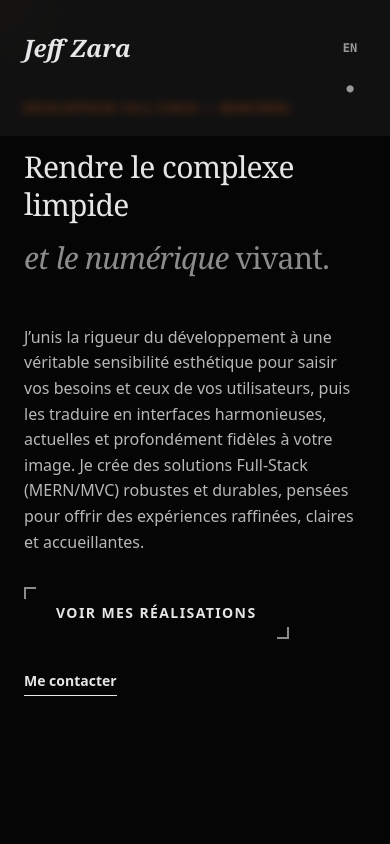
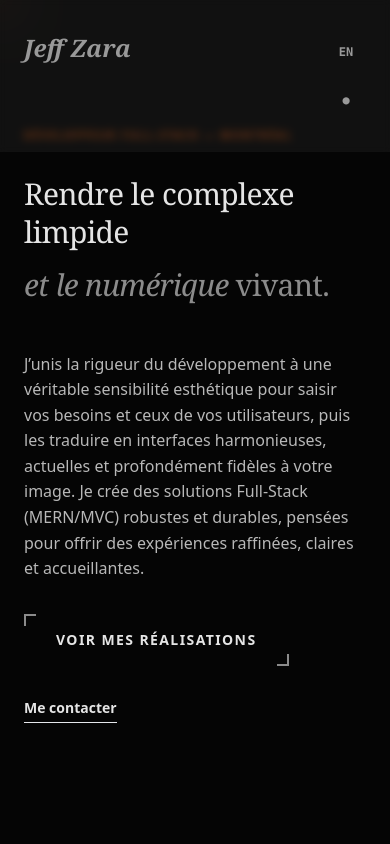
Before and after one commit to jfzara/JeffZaraPortfolio2025, a React (Vite) app: page / in a window 390 px wide. Shown: the top 844 px of the page. Built offline with nearby package versions, Linux system fonts and the light colour scheme.

Commit message:
ajustements fianux

```diff
--- a/src/Portfolio.jsx
+++ b/src/Portfolio.jsx
@@ -6,7 +6,7 @@ import { useTheme } from "./theme/ThemeContext";
 import livanoVideo from "./assets/projects/major/livano/Livano_video.mp4";
 import youchefVideo from "./assets/projects/major/youchef/Youchef_video.mp4";
 
-/* --- 0. DATA (INCHANGÉ) --- */
+/* --- 0. DATA (TRADUCTION ANGLAISE MISE À JOUR) --- */
 const CONTENT = {
     fr: {
         nav: { projects: "Projets", expertise: "Expertise", contact: "Contact" },
@@ -60,13 +60,14 @@ const CONTENT = {
     en: {
         nav: { projects: "Projects", expertise: "Expertise", contact: "Contact" },
         hero: {
+            // TRADUCTION EXACTE DU FRANÇAIS
             role: "Full-Stack Developer — Montreal",
-            desc: "I unite development rigor with a genuine aesthetic sensitivity to capture your needs and those of your users, then translate them into harmonious, modern interfaces that are deeply faithful to your image. I create robust and durable Full-Stack (MERN/MVC) solutions, designed to offer refined, clear, and welcoming experiences.",
-            ctaPrimary: "View Work",
-            ctaSecondary: "Get in Touch",
-            title: "I build interfaces that solve real problems",
-            subtitle_start: "reliable, secure, and",
-            subtitle_highlight: "engaging."
+            desc: "I unite development rigor with a true aesthetic sensibility to grasp your needs and those of your users, then translate them into harmonious, current interfaces that are deeply faithful to your image. I create robust and durable Full-Stack (MERN/MVC) solutions, designed to offer refined, clear, and welcoming experiences.",
+            ctaPrimary: "View My Projects",
+            ctaSecondary: "Contact Me",
+            title: "Making the complex clear",
+            subtitle_start: "and the digital",
+            subtitle_highlight: "alive."
         },
         projects: {
             title: "Selected Works",
@@ -145,12 +146,9 @@ const styles = `
 `;
 
 const TYPO = {
-    // text-3xl (mobile) / font-normal (mobile)
     Heading: "font-serif text-3xl md:text-5xl lg:text-6xl font-normal md:font-medium tracking-tight leading-[1.1]",
     SubHeading: "font-serif text-2xl md:text-3xl font-normal leading-tight",
-    // text-base (mobile)
     Body: "font-sans text-base md:text-xl leading-[1.6] opacity-80 font-light",
-    // text-xs (desktop) et md:text-sm (desktop)
     Meta: "font-sans text-[10px] md:text-sm uppercase tracking-[0.2em] opacity-50 font-bold",
 };
 
@@ -214,7 +212,6 @@ const OpenButton = ({ children, href, className = "" }) => {
             href={href}
             target="_blank"
             rel="noopener noreferrer"
-            // active:scale-[0.98] pour feedback tactile mobile
             className={`relative group inline-block px-8 py-4 text-sm md:px-10 md:py-5 md:text-base font-sans font-bold tracking-widest uppercase transition-all duration-300 active:scale-[0.98] ${className}`}
         >
             <span className="absolute top-0 left-0 w-3 h-3 border-t-2 border-l-2 border-current transition-all duration-300 group-hover:w-full group-hover:h-full opacity-60 group-hover:opacity-100 group-hover:border-orange-500" />
@@ -317,32 +314,39 @@ const Background = ({ themeMode }) => {
 };
 
 
-/* --- 3. SECTIONS VUE PRINCIPALE --- */
+/* --- 3. SECTIONS VUE PRINCIPALE (INCHANGÉE) --- */
 
-const Navbar = ({ toggleTheme, lang, setLang, t }) => (
-    // Backdrop pour éviter le mélange au scroll sur mobile
-    <nav className="fixed top-0 w-full px-6 py-8 flex justify-between items-start z-40 text-[#999] backdrop-blur-sm bg-black/5 dark:bg-white/5 md:bg-transparent">
-        <a href="#" className="font-serif text-2xl italic font-bold text-white/90 hover:opacity-70 transition-opacity">
+const Navbar = ({ toggleTheme, lang, setLang, t, themeMode }) => {
+    // Couleur du texte par défaut (sombre en mode clair, gris clair en mode sombre)
+    const defaultColorClass = themeMode === 'dark' ? 'text-[#999]' : 'text-[#333]';
+
+    // Couleur du texte au survol (orange en mode clair, blanc en mode sombre)
+    const hoverColorClass = themeMode === 'light' ? 'hover:text-orange-600' : 'hover:text-white';
+
+    return (
+        <nav className={`fixed top-0 w-full px-6 py-8 flex justify-between items-start z-40 ${defaultColorClass} backdrop-blur-sm bg-black/5 dark:bg-white/5 md:bg-transparent`}>
+            <a href="#" className="font-serif text-2xl italic font-bold hover:opacity-70 transition-opacity relative z-20">
                 Jeff Zara
             </a>
-        <div className="flex flex-col items-end gap-2">
+            <div className="flex flex-col items-end gap-2 relative z-20">
                 <button
                     onClick={() => setLang(l => l === 'fr' ? 'en' : 'fr')}
-                // Bouton plus grand pour touch et md:w-10 md:h-10 pour desktop
-                className="w-8 h-8 md:w-10 md:h-10 flex items-center justify-center text-xs md:text-sm font-mono font-bold hover:text-white transition-colors"
+                    // TAILLE BOUTON AUGMENTÉE
+                    className={`w-10 h-10 md:w-12 md:h-12 flex items-center justify-center text-xs md:text-sm font-mono font-bold ${hoverColorClass} transition-colors`}
                 >
                     {lang === 'fr' ? 'EN' : 'FR'}
                 </button>
                 <button
                     onClick={toggleTheme}
-                 // Bouton plus grand pour touch et md:w-10 md:h-10 pour desktop
-                className="w-8 h-8 md:w-10 md:h-10 flex items-center justify-center text-xs md:text-sm font-mono font-bold hover:text-white transition-colors"
+                    // TAILLE BOUTON AUGMENTÉE
+                    className={`w-10 h-10 md:w-12 md:h-12 flex items-center justify-center text-xs md:text-sm font-mono font-bold ${hoverColorClass} transition-colors`}
                 >
                     ●
                 </button>
             </div>
         </nav>
     );
+};
 
 const HeroSection = ({ t, lang }) => {
 
@@ -351,9 +355,9 @@ const HeroSection = ({ t, lang }) => {
     const displaySubHighlight = t.hero.subtitle_highlight;
 
     return (
-        <section className="min-h-[85vh] flex flex-col justify-center px-6 md:px-12 max-w-7xl mx-auto pt-20">
+        // Padding augmenté pour dégager l'espace sous la navbar
+        <section className="min-h-[85vh] flex flex-col justify-center px-6 md:px-12 max-w-7xl mx-auto pt-32 md:pt-48">
             <FadeIn delay={100}>
-                {/* Utilisation de TYPO.Meta mis à jour */}
                 <span className={`${TYPO.Meta} text-orange-600 block mb-8`}>{t.hero.role}</span>
 
                 <h1 className={`${TYPO.Heading} mb-12 max-w-4xl`}>
@@ -373,7 +377,6 @@ const HeroSection = ({ t, lang }) => {
                     {t.hero.desc}
                 </p>
                 <div className="flex flex-wrap gap-8 items-center mt-8">
-                    {/* Le href="#projets" corrige le bouton vide */}
                     <OpenButton href="#projets">{t.hero.ctaPrimary}</OpenButton>
                     <a href="#contact" className="text-sm md:text-base font-bold border-b border-current/20 hover:border-orange-500 hover:text-orange-600 transition-colors pb-1">
                         {t.hero.ctaSecondary}
@@ -420,8 +423,7 @@ const ProjectCard = ({ project, index, t, onSelectProject }) => {
                     </div>
                 )}
 
-                {/* Utilisation de TYPO.Meta mis à jour */}
-                <span className="absolute top-4 left-4 text-[10px] font-mono font-bold bg-white/90 dark:bg-black/80 backdrop-blur-md px-3 py-1 rounded-full border border-current/10 z-20 shadow-sm">
+                <span className="absolute top-4 left-4 text-[10px] md:text-xs font-mono font-bold bg-white/90 dark:bg-black/80 backdrop-blur-md px-3 py-1 rounded-full border border-current/10 z-20 shadow-sm">
                     {project.category}
                 </span>
             </div>
@@ -449,7 +451,6 @@ const ProjectsSection = ({ t, onSelectProject }) => (
             <h2 className={TYPO.SubHeading}>
                 {t.projects.title}
             </h2>
-            {/* Instruction conditionnelle SWIPE vs SCROLL */}
             <span className="text-xs font-mono opacity-60 font-bold">
                 <span className="md:hidden">Swipe →</span>
                 <span className="hidden md:inline-block">Scroll →</span>
@@ -468,8 +469,8 @@ const ProjectsSection = ({ t, onSelectProject }) => (
 );
 
 const ContactSection = ({ t }) => (
-    // pt-12 (mobile) et pt-32 (desktop) pour réduire l'espace vide
-    <section id="contact" className="pt-12 pb-24 md:pt-32 md:pb-40 px-6 md:px-12 max-w-4xl mx-auto text-center">
+    // pt-8 (mobile) et pt-24 (desktop) pour réduire l'espace avant le titre
+    <section id="contact" className="pt-8 pb-24 md:pt-24 md:pb-40 px-6 md:px-12 max-w-4xl mx-auto text-center">
         <div className="inline-block w-px h-24 bg-gradient-to-b from-transparent via-orange-500 to-transparent mb-8"></div>
         <h2 className={`${TYPO.Heading} mb-12`}>
             <InteractiveText text={t.contact.title} />
@@ -497,7 +498,6 @@ const ContactSection = ({ t }) => (
 );
 
 const Footer = ({ t }) => (
-    // text-xs pour améliorer la lisibilité
     <footer className="py-8 text-center opacity-30 text-xs font-mono uppercase tracking-widest border-t border-current/5">
         {t.footer}
     </footer>
@@ -647,7 +647,7 @@ export default function Portfolio() {
 
             <ReactiveCursor />
             <Background themeMode={themeMode} />
-            <Navbar toggleTheme={toggleTheme} lang={lang} setLang={setLang} t={t} />
+            <Navbar toggleTheme={toggleTheme} lang={lang} setLang={setLang} t={t} themeMode={themeMode} />
 
             <main>
                 {renderContent()}
```
Lines whose indentation alone changed are shown as unchanged.
